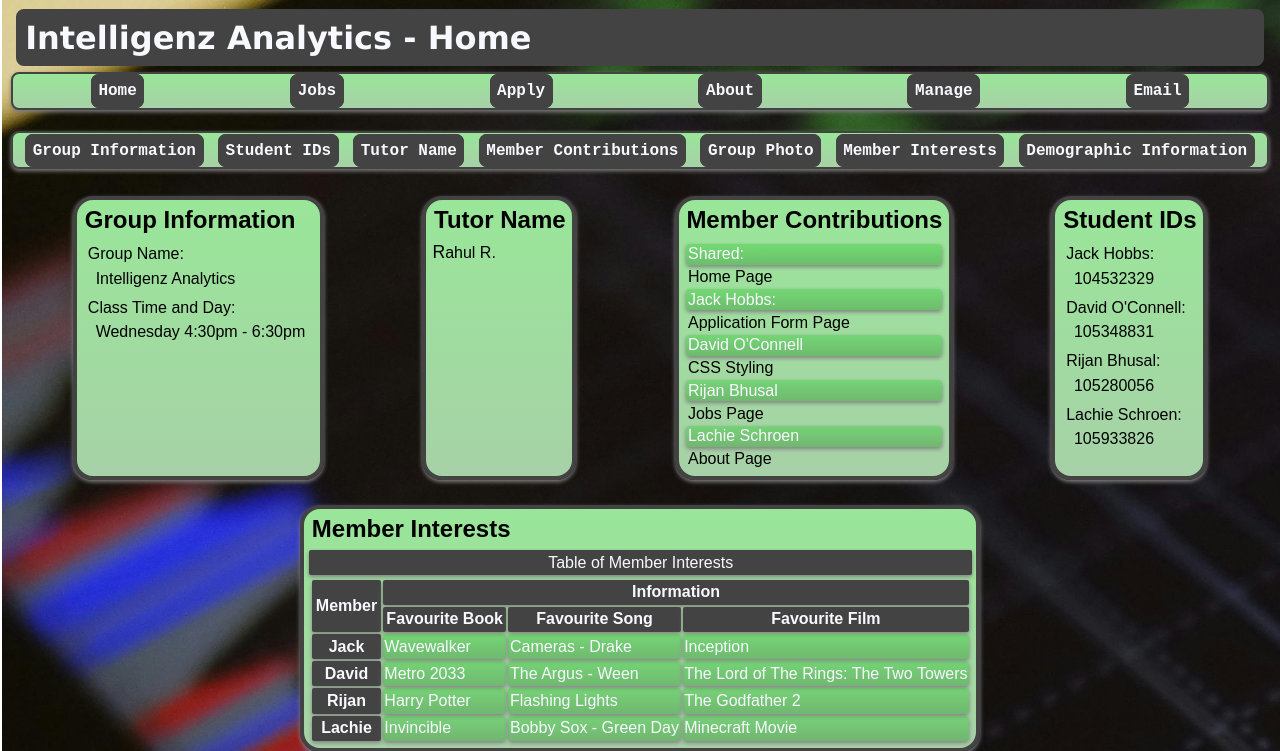
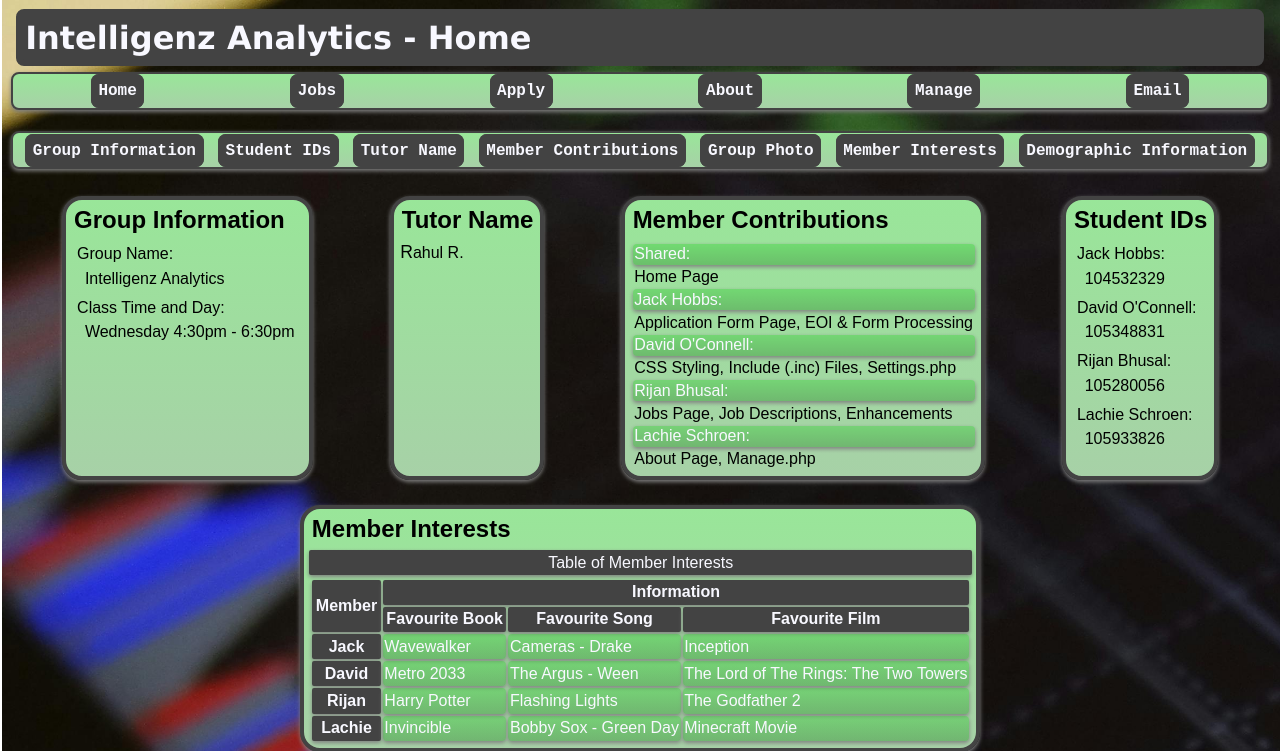
Before and after one commit to davidoconnell1/assignment2-rahul-wed-1630-g03, a PHP site: page /about.php in a window 1280 px wide. Shown: the part 208-959 px from the top of the page. Run offline with PHP 8.4, Linux system fonts and the light colour scheme.

Commit message:
updated contributions

```diff
--- a/project2/about.php
+++ b/project2/about.php
@@ -90,13 +90,13 @@
           <dt>Shared:</dt>
           <dd>Home Page</dd>
           <dt>Jack Hobbs:</dt>
-          <dd>Application Form Page</dd>
-          <dt>David O'Connell</dt>
-          <dd>CSS Styling</dd>
-          <dt>Rijan Bhusal</dt>
-          <dd>Jobs Page</dd>
-          <dt>Lachie Schroen</dt>
-          <dd>About Page</dd>
+          <dd>Application Form Page, EOI & Form Processing</dd>
+          <dt>David O'Connell:</dt>
+          <dd>CSS Styling, Include (.inc) Files, Settings.php</dd>
+          <dt>Rijan Bhusal:</dt>
+          <dd>Jobs Page, Job Descriptions, Enhancements</dd>
+          <dt>Lachie Schroen:</dt>
+          <dd>About Page, Manage.php</dd>
         </dl>
     </section>
 
```
